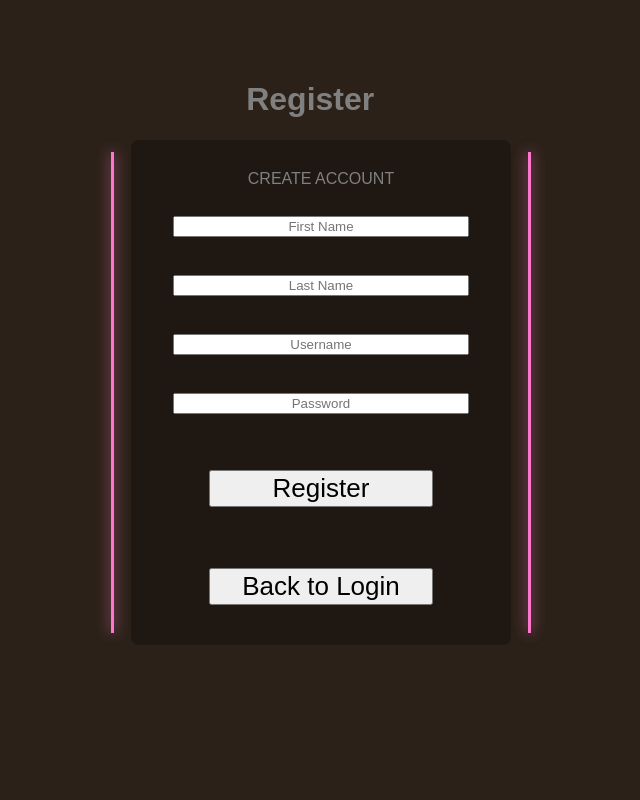
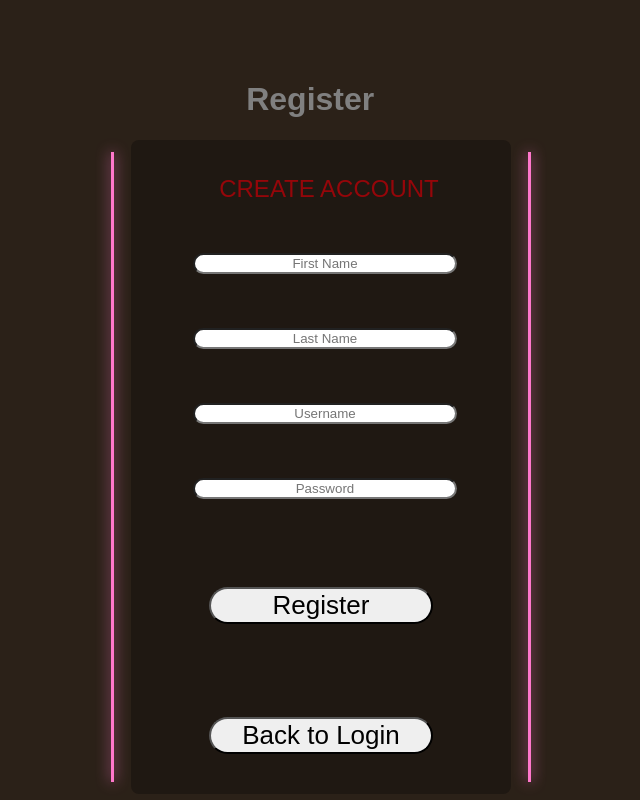
Before and after one commit to JulioDMG/COP-4331-small-project-Team25, a PHP site: page /register.html in a window 1280 px wide. Shown: the whole page, without its empty margins (317-957 px from the left). Run offline with PHP 8.4, Linux system fonts and the light colour scheme.

Commit message:
Update styles.css
Centered text boxes and polished it up!

```diff
--- a/frontend/styles.css
+++ b/frontend/styles.css
@@ -1,4 +1,135 @@
-  font-size: 0.8em;
+body
+{
+    background-color: #707070;
+}
+
+#title
+{
+    font-size: 40px;
+    width: 100%;
+    margin: 2% 5%;
+    text-align: center;
+    font-family: 'Ubuntu', sans-serif;
+    color: #FFFFFF;
+}
+
+#loginDiv
+{
+    font-size: 30px;
+    width: 70%;
+    margin-left: 15%;
+    padding: 25px;
+    background-color: #b2b2b2;
+}
+
+#loggedInDiv
+{
+    font-size: 30px;
+    width: 70%;
+    margin-left: 15%;
+    padding: 25px;
+    background-color: #b2b2b2;
+}
+
+#accessUIDiv
+{
+    font-size: 30px;
+    width: 70%;
+    margin-left: 15%;
+    padding: 25px;
+    background-color: #b2b2b2;
+}
+
+.buttons
+{
+    font-size: 30px;
+    border-radius: 25px;
+    width: 50%;
+    margin-left: 25%;
+    font-family: 'Ubuntu', sans-serif;
+}
+
+.buttons:hover{
+    background-color: #00d5124f;
+    color: #FFFFFF;
+    opacity: 50%;
+}
+
+#loginName
+{
+        font-size: 30px;
+}
+#loginPassword
+{
+        font-size: 30px;
+}
+#searchText
+{
+        font-size: 30px;
+}
+#colorText
+{
+        font-size: 30px;
+}
+
+input[type="text"],input[type="password"]{
+    border-radius: 25px;
+    text-align: center;
+    width: 80%;
+    margin-left: 10%;
+    margin-bottom: 2%;
+    font-family: 'Ubuntu', sans-serif;
+}
+
+#inner-title{
+    display: inline-block;
+    font-size: 0.8em;
+    width: 90%;
+    text-align: center;
+    margin-left: 5%;
+    margin-bottom: 2%;
+    font-family: 'Ubuntu', sans-serif;
+    color: #95060a;
+}
+
+#loginResult{
+    display: inline-block;
+    font-size: 0.8em;
+    width: 90%;
+    text-align: center;
+    margin-left: 5%;
+    margin-bottom: 2%;
+    font-family: 'Ubuntu', sans-serif;
+    color: #95060a;
+}
+
+#userName{
+    display: inline-block;
+    width: 80%;
+    margin-left: 10%;
+    text-align: center;
+}
+
+#logoutButton{
+    width: 20%;
+    margin-left: 40%;
+}
+
+select{
+    width: 30%;
+    margin-left: 35%;
+    margin-top: 2%;
+    font-size: 0.75em;
+    font-family: 'Ubuntu', sans-serif;
+}
+
+#colorSearchResult{
+    display: none;
+}
+
+#colorAddResult{
+    display: inline-block;
+    font-size: 0.8em;
     width: 90%;
     text-align: center;
     margin-left: 5%;
@@ -17,3 +148,10 @@
 #contactsPage #searchText::placeholder {
   text-align: center;     /* centers placeholder */
 }
+#loginDiv input[type="text"],
+#loginDiv input[type="password"],
+#loginDiv .buttons{
+  width: 80%;
+  margin-left: 10%;
+  display: block;
+}
```
